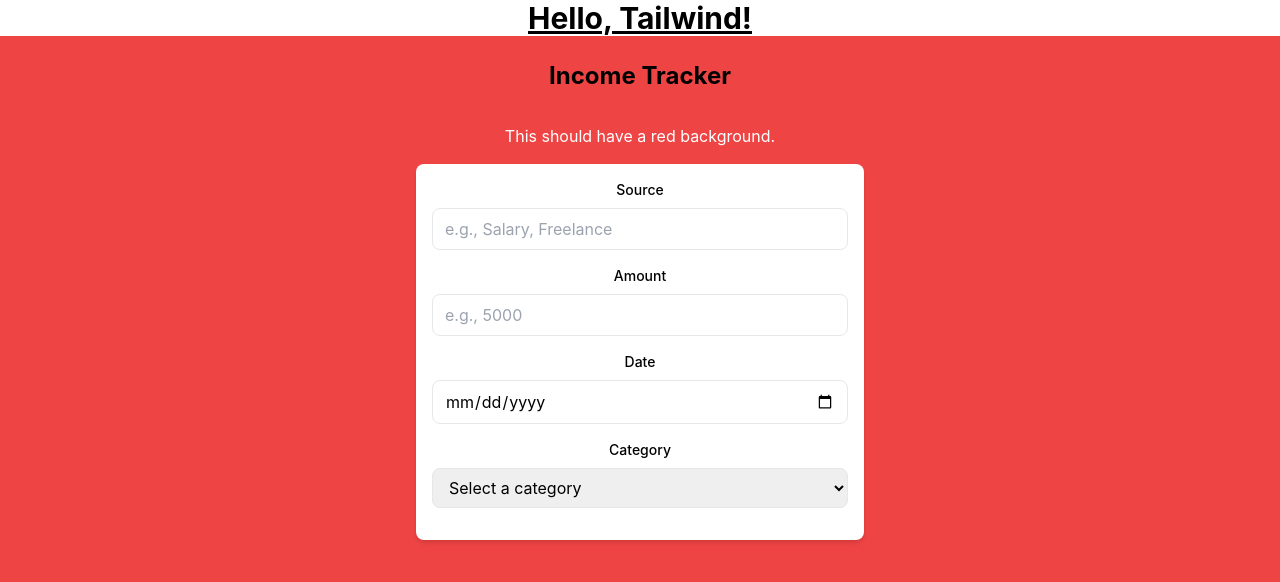
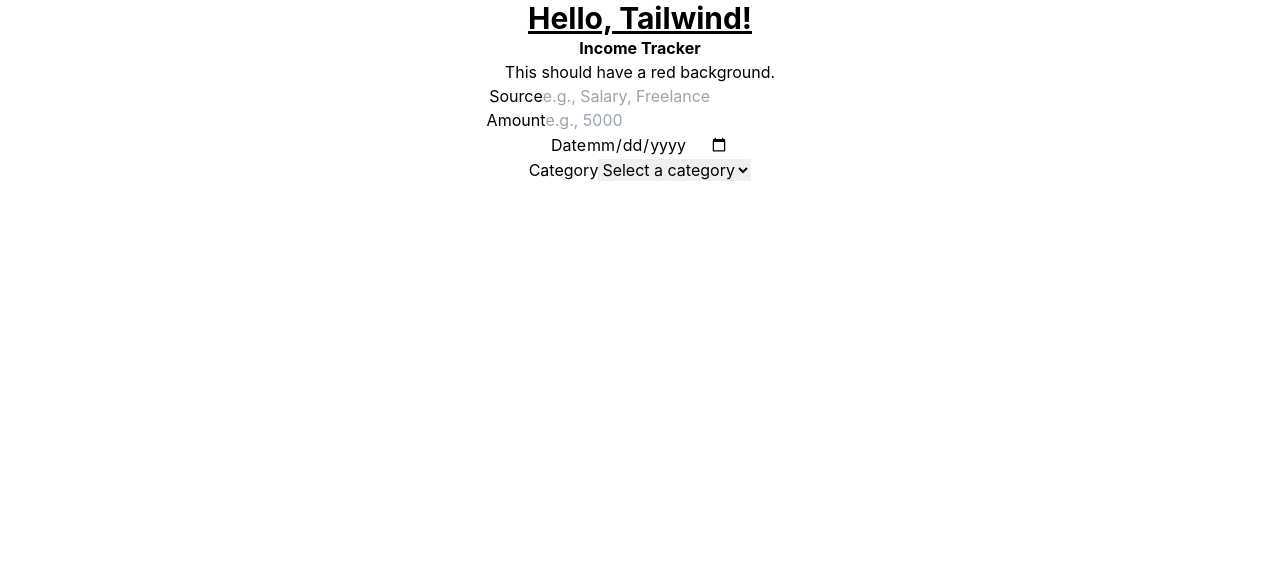
Before and after one commit to brajgon1/income_tracker, a React (Create React App) app: page / in a window 1280 px wide. Shown: the top 582 px of the page. Built offline with nearby package versions, Linux system fonts and the light colour scheme.

Commit message:
more trouble shooting

```diff
--- a/public/index.html
+++ b/public/index.html
@@ -24,7 +24,7 @@
       work correctly both with client-side routing and a non-root public URL.
       Learn how to configure a non-root public URL by running `npm run build`.
     -->
-    <title>React App</title>
+    <title>Income Tracker</title>
   </head>
   <body>
     <noscript>You need to enable JavaScript to run this app.</noscript>
--- a/tailwind.config.js
+++ b/tailwind.config.js
@@ -1,11 +1,21 @@
+// module.exports = {
+//   purge: ['./src/**/*.{js,jsx,ts,tsx}', './public/index.html'],
+//   darkMode: false,
+//   theme: {
+//     extend: {},
+//   },
+//   variants: {
+//     extend: {},
+//   },
+//   plugins: [],
+// };
+
+
+/** @type {import('tailwindcss').Config} */
 module.exports = {
-  purge: ['./src/**/*.{js,jsx,ts,tsx}', './public/index.html'],
-  darkMode: false,
+  content: ["./src/**/*.{html,js}"],
   theme: {
     extend: {},
   },
-  variants: {
-    extend: {},
-  },
   plugins: [],
-};
+}
```
Also changed, not shown: src/index.css (+5 -4 lines).
